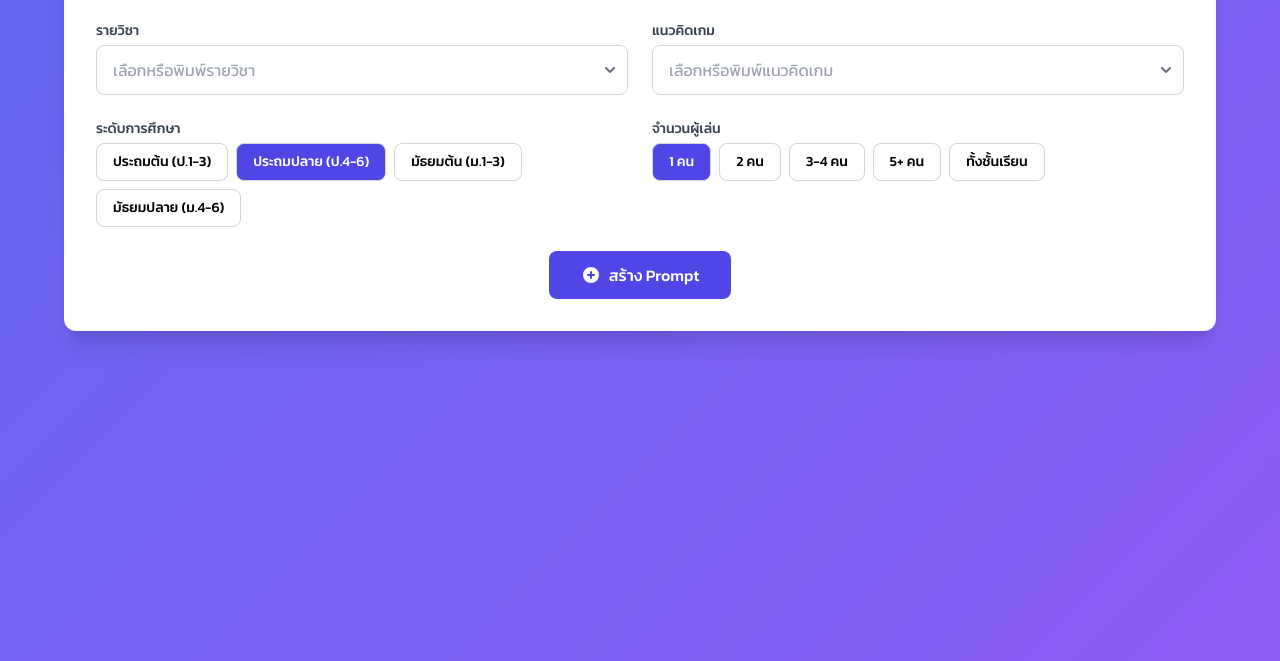
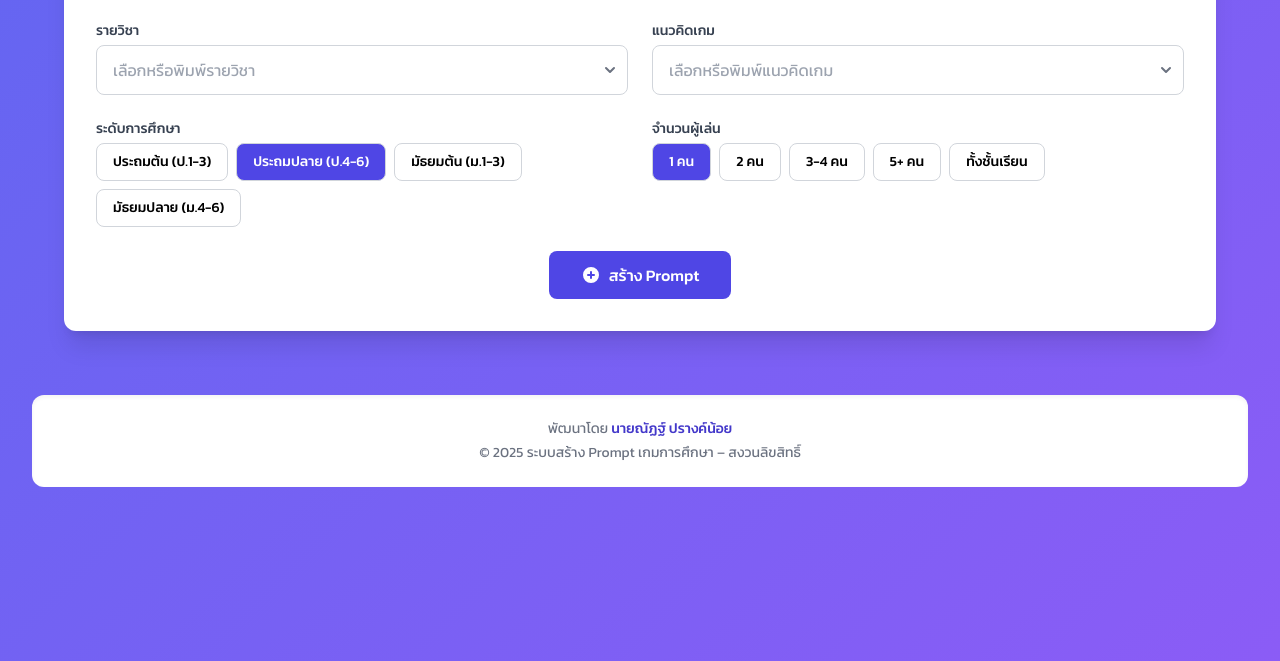
Before and after one commit to prangkhnatth/PromptGame, a plain HTML site: page index.html in a window 1280 px wide. Shown: the part 139-800 px from the top of the page. Drawn offline with nearby package versions, Linux system fonts and the light colour scheme.

Commit message:
Update index.html

```diff
--- a/index.html
+++ b/index.html
@@ -1823,5 +1823,11 @@ dropdown.classList.add('hidden');
 
 <script>(function(){function c(){var b=a.contentDocument||a.contentWindow.document;if(b){var d=b.createElement('script');d.innerHTML="window.__CF$cv$params={r:'943c24c873c099a6',t:'MTc0NzkxNTEyNy4wMDAwMDA='};var a=document.createElement('script');a.nonce='';a.src='/cdn-cgi/challenge-platform/scripts/jsd/main.js';document.getElementsByTagName('head')[0].appendChild(a);";b.getElementsByTagName('head')[0].appendChild(d)}}if(document.body){var a=document.createElement('iframe');a.height=1;a.width=1;a.style.position='absolute';a.style.top=0;a.style.left=0;a.style.border='none';a.style.visibility='hidden';document.body.appendChild(a);if('loading'!==document.readyState)c();else if(window.addEventListener)document.addEventListener('DOMContentLoaded',c);else{var e=document.onreadystatechange||function(){};document.onreadystatechange=function(b){e(b);'loading'!==document.readyState&&(document.onreadystatechange=e,c())}}}})();</script></body>
 
-
+<footer class="mt-16 bg-white text-center py-6 rounded-xl shadow-inner text-sm text-gray-500">
+
+  <p>พัฒนาโดย <span class="font-medium text-indigo-700">นายณัฏฐ์  ปรางค์น้อย</span></p>
+
+  <p class="mt-1">© 2025 ระบบสร้าง Prompt เกมการศึกษา – สงวนลิขสิทธิ์</p>
+
+</footer>
 </html>
```
